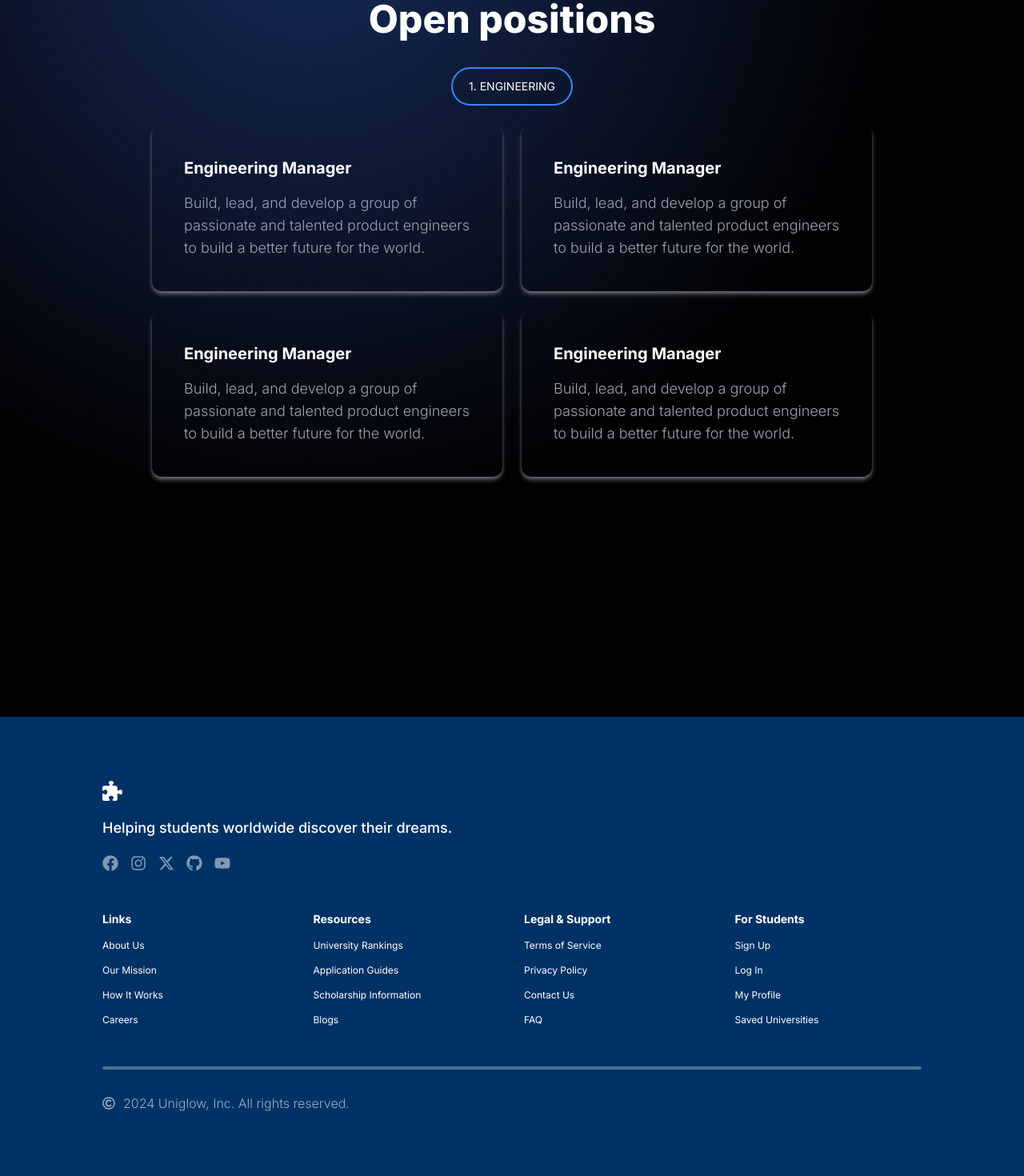
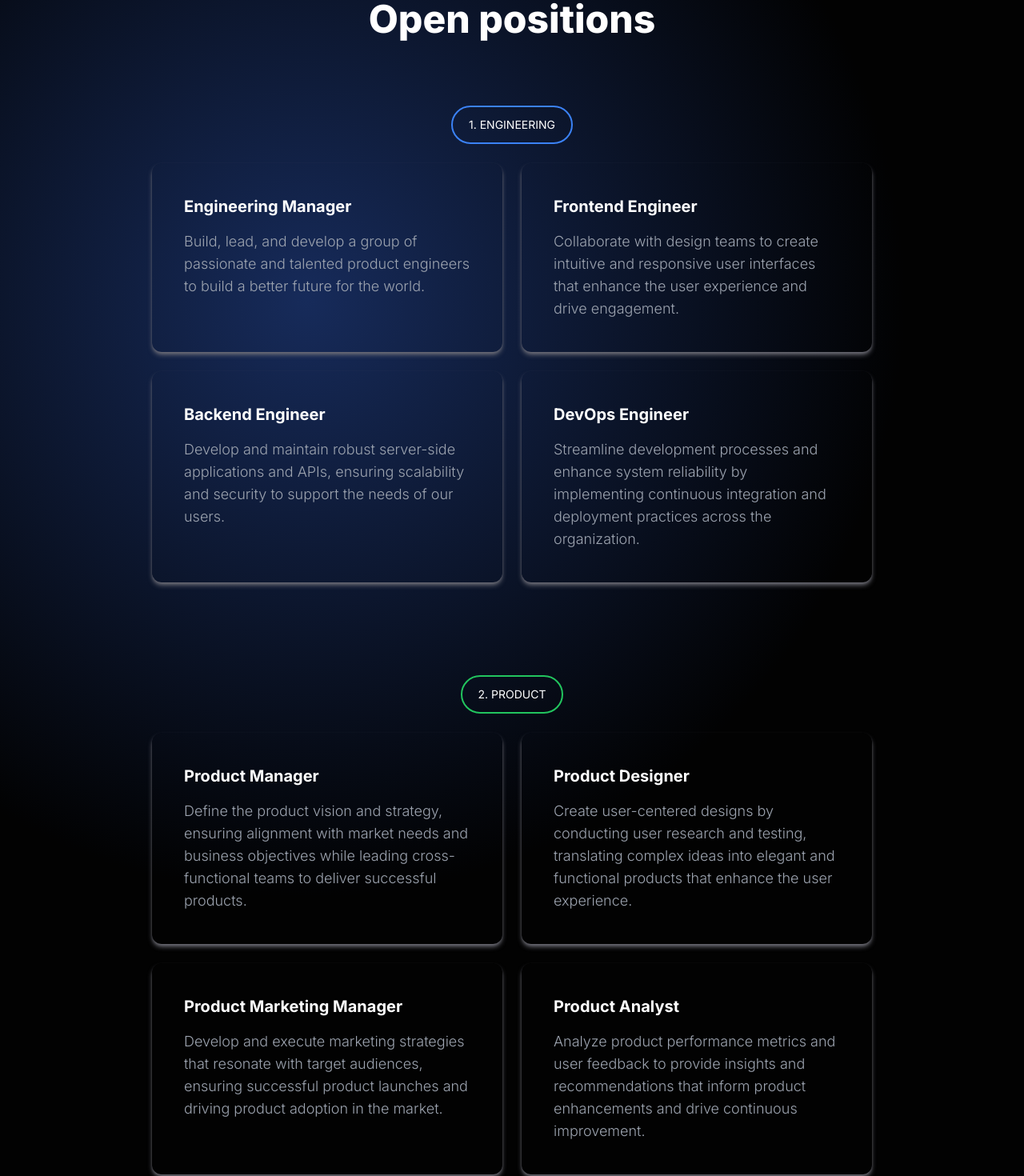
Before and after one commit to ebeeyuuu/react-uniglow, a Next.js app: page /pages/about/team in a window 1280 px wide. Shown: the part 1060-2530 px from the top of the page at 80% size. Built offline with nearby package versions, Linux system fonts and the light colour scheme.

Commit message:
set up template for corporate responsibility page and added docker folder to dockerize project

```diff
--- /dev/null
+++ b/src/app/components/About/CorporateResponsibility/Hero.tsx
@@ -0,0 +1,18 @@
+import React from "react";
+
+const Hero = () => {
+  return (
+    <div className="w-full h-full flex flex-col justify-center items-center">
+      <div className="bg-white rounded-full mt-52 text-black font-medium text-base px-4 py-2">
+        Working towards:
+      </div>
+      <div className="text-center scale-100 max-md:scale-[70%] smooth-animation text-6xl font-extrabold flex justify-center flex-col mt-8 max-md:mt-0">
+        <span className="block">Helping students</span>
+        <span className="block">discover their</span>
+        <span className="block">dreams</span>
+      </div>
+    </div>
+  );
+};
+
+export default Hero;
--- a/src/app/components/About/Team/Hiring.tsx
+++ b/src/app/components/About/Team/Hiring.tsx
@@ -7,7 +7,7 @@ const Hiring = () => {
       <div className="text-5xl font-extrabold max-md:scale-[70%] scale-100 transition-all duration-300 ease-in-out">
         Open positions
       </div>
-      <div className="flex flex-col gap-6 justify-center items-center w-full h-full px-10">
+      <div className="flex flex-col gap-6 justify-center mt-12 items-center w-full h-full px-10">
         <div className="border-2 border-blue-500 rounded-full px-5 py-3 uppercase text-sm">
           1. Engineering
         </div>
@@ -20,24 +20,66 @@ const Hiring = () => {
             </div>
           </div>
           <div className="rounded-xl gap-4 flex flex-col p-10 shadow-md shadow-zinc-500">
-            <div className="text-xl font-bold">Engineering Manager</div>
+            <div className="text-xl font-bold">Frontend Engineer</div>
             <div className="text-lg font-light text-gray-400">
-              Build, lead, and develop a group of passionate and talented
-              product engineers to build a better future for the world.
+              Collaborate with design teams to create intuitive and responsive
+              user interfaces that enhance the user experience and drive
+              engagement.
             </div>
           </div>
           <div className="rounded-xl gap-4 flex flex-col p-10 shadow-md shadow-zinc-500">
-            <div className="text-xl font-bold">Engineering Manager</div>
+            <div className="text-xl font-bold">Backend Engineer</div>
             <div className="text-lg font-light text-gray-400">
-              Build, lead, and develop a group of passionate and talented
-              product engineers to build a better future for the world.
+              Develop and maintain robust server-side applications and APIs,
+              ensuring scalability and security to support the needs of our
+              users.
             </div>
           </div>
           <div className="rounded-xl gap-4 flex flex-col p-10 shadow-md shadow-zinc-500">
-            <div className="text-xl font-bold">Engineering Manager</div>
+            <div className="text-xl font-bold">DevOps Engineer</div>
             <div className="text-lg font-light text-gray-400">
-              Build, lead, and develop a group of passionate and talented
-              product engineers to build a better future for the world.
+              Streamline development processes and enhance system reliability by
+              implementing continuous integration and deployment practices
+              across the organization.
+            </div>
+          </div>
+        </div>
+      </div>
+      <div className="flex flex-col gap-6 justify-center mt-20 items-center w-full h-full px-10">
+        <div className="border-2 border-green-500 rounded-full px-5 py-3 uppercase text-sm">
+          2. Product
+        </div>
+        <div className="grid grid-cols-1 md:grid-cols-2 gap-6 w-3/4 mx-auto">
+          <div className="rounded-xl gap-4 flex flex-col p-10 shadow-md shadow-zinc-500">
+            <div className="text-xl font-bold">Product Manager</div>
+            <div className="text-lg font-light text-gray-400">
+              Define the product vision and strategy, ensuring alignment with
+              market needs and business objectives while leading
+              cross-functional teams to deliver successful products.
+            </div>
+          </div>
+          <div className="rounded-xl gap-4 flex flex-col p-10 shadow-md shadow-zinc-500">
+            <div className="text-xl font-bold">Product Designer</div>
+            <div className="text-lg font-light text-gray-400">
+              Create user-centered designs by conducting user research and
+              testing, translating complex ideas into elegant and functional
+              products that enhance the user experience.
+            </div>
+          </div>
+          <div className="rounded-xl gap-4 flex flex-col p-10 shadow-md shadow-zinc-500">
+            <div className="text-xl font-bold">Product Marketing Manager</div>
+            <div className="text-lg font-light text-gray-400">
+              Develop and execute marketing strategies that resonate with target
+              audiences, ensuring successful product launches and driving
+              product adoption in the market.
+            </div>
+          </div>
+          <div className="rounded-xl gap-4 flex flex-col p-10 shadow-md shadow-zinc-500">
+            <div className="text-xl font-bold">Product Analyst</div>
+            <div className="text-lg font-light text-gray-400">
+              Analyze product performance metrics and user feedback to provide
+              insights and recommendations that inform product enhancements and
+              drive continuous improvement.
             </div>
           </div>
         </div>
--- a/src/app/components/NavBar.tsx
+++ b/src/app/components/NavBar.tsx
@@ -125,7 +125,7 @@ const NavBar = () => {
     },
     { href: "/pages/about/team", label: "Team", icon: RiTeamFill },
     {
-      href: "/about/corporate-responsibility",
+      href: "/pages/about/corporateresponsibility",
       label: "Corporate Responsibility",
       icon: MdCorporateFare,
     },
--- a/src/app/components/NavModal.tsx
+++ b/src/app/components/NavModal.tsx
@@ -110,7 +110,7 @@ const NavModal: React.FC<NavModalProps> = ({ isOpen, setIsOpen }) => {
     },
     { href: "/pages/about/team", label: "Team", icon: RiTeamFill },
     {
-      href: "/about/corporate-responsibility",
+      href: "/pages/about/corporateresponsibility",
       label: "Corporate Responsibility",
       icon: MdCorporateFare,
     },
--- /dev/null
+++ b/src/app/pages/about/corporateresponsibility/page.tsx
@@ -0,0 +1,22 @@
+"use client";
+
+import React, { Suspense, lazy } from "react";
+import Loading from "@/app/components/Loading";
+import NavBar from "@/app/components/NavBar";
+import Footer from "@/app/components/LandingPage/Footer";
+
+const Hero = lazy(
+  () => import("@/app/components/About/CorporateResponsibility/Hero"),
+);
+
+const Home = () => {
+  return (
+    <Suspense fallback={<Loading />}>
+      <NavBar />
+      <Hero />
+      <Footer />
+    </Suspense>
+  );
+};
+
+export default Home;
```
Also changed, not shown: 2 other files (tests, documents, lock files or other folders).
